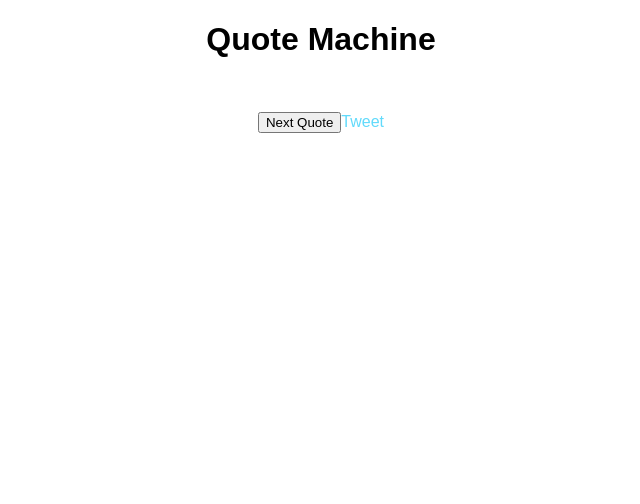
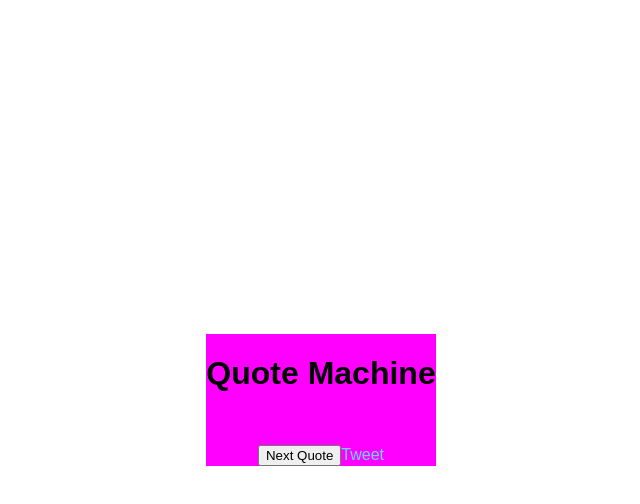
Before and after one commit to marthasharpe/Random-Joke-App, a React (Create React App) app: page / in a window 1280 px wide. Shown: the top 504 px of the page, without its empty margins (319-959 px from the left). Built offline with nearby package versions, Linux system fonts and the light colour scheme.

Commit message:
centering styles

```diff
--- a/src/App.css
+++ b/src/App.css
@@ -2,6 +2,7 @@
   display: flex;
   flex-direction: column;
   align-items: center;
+  background: magenta;
 }
 
 .twitter-link {
--- a/src/index.css
+++ b/src/index.css
@@ -1,4 +1,9 @@
-body {
+html, body {
   margin: 0;
+  display: flex;
+  justify-content: center;
+  align-items: center;
+  width: 100%;
+  height: 100%;
   font-family: "Oxygen", sans-serif;
 }
```
